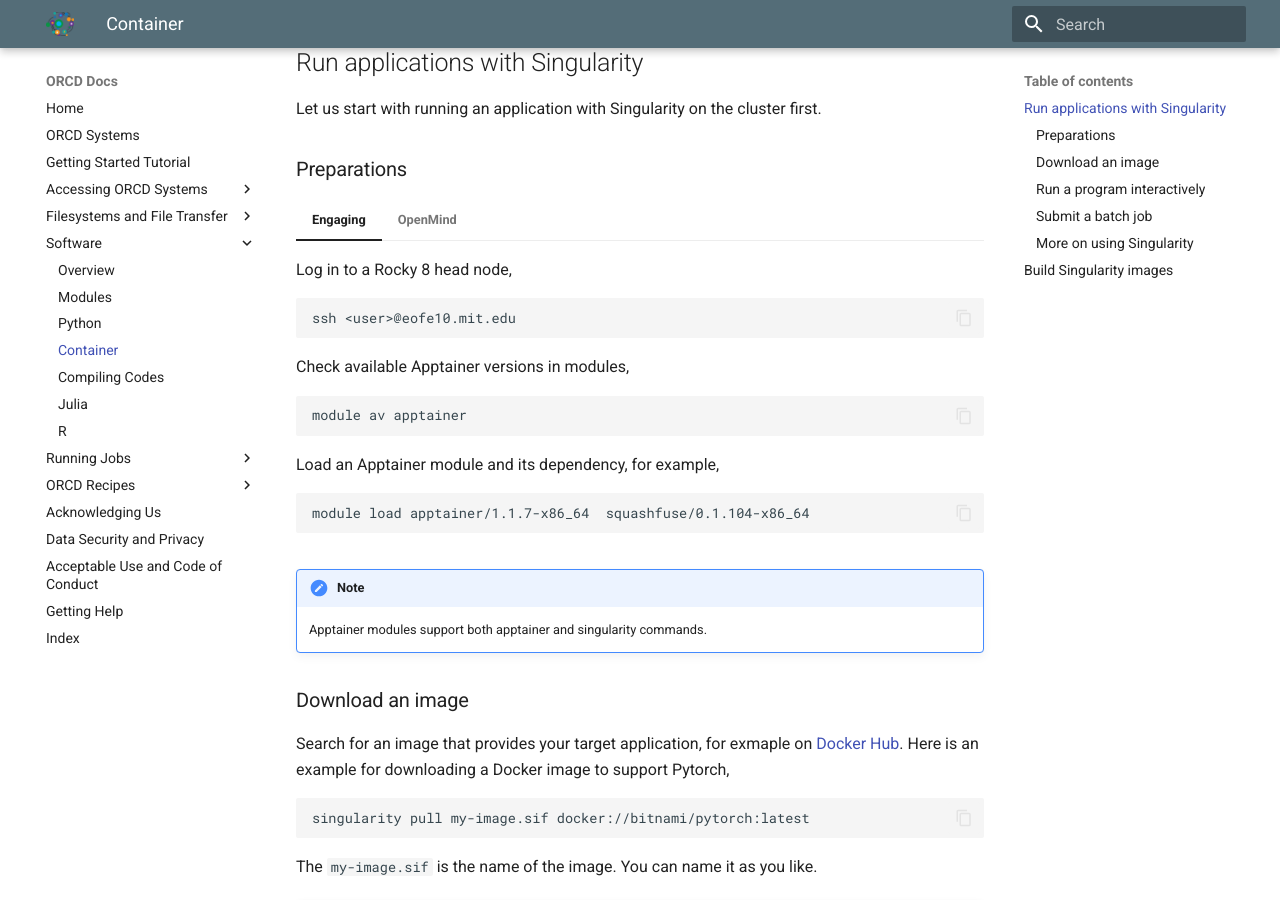
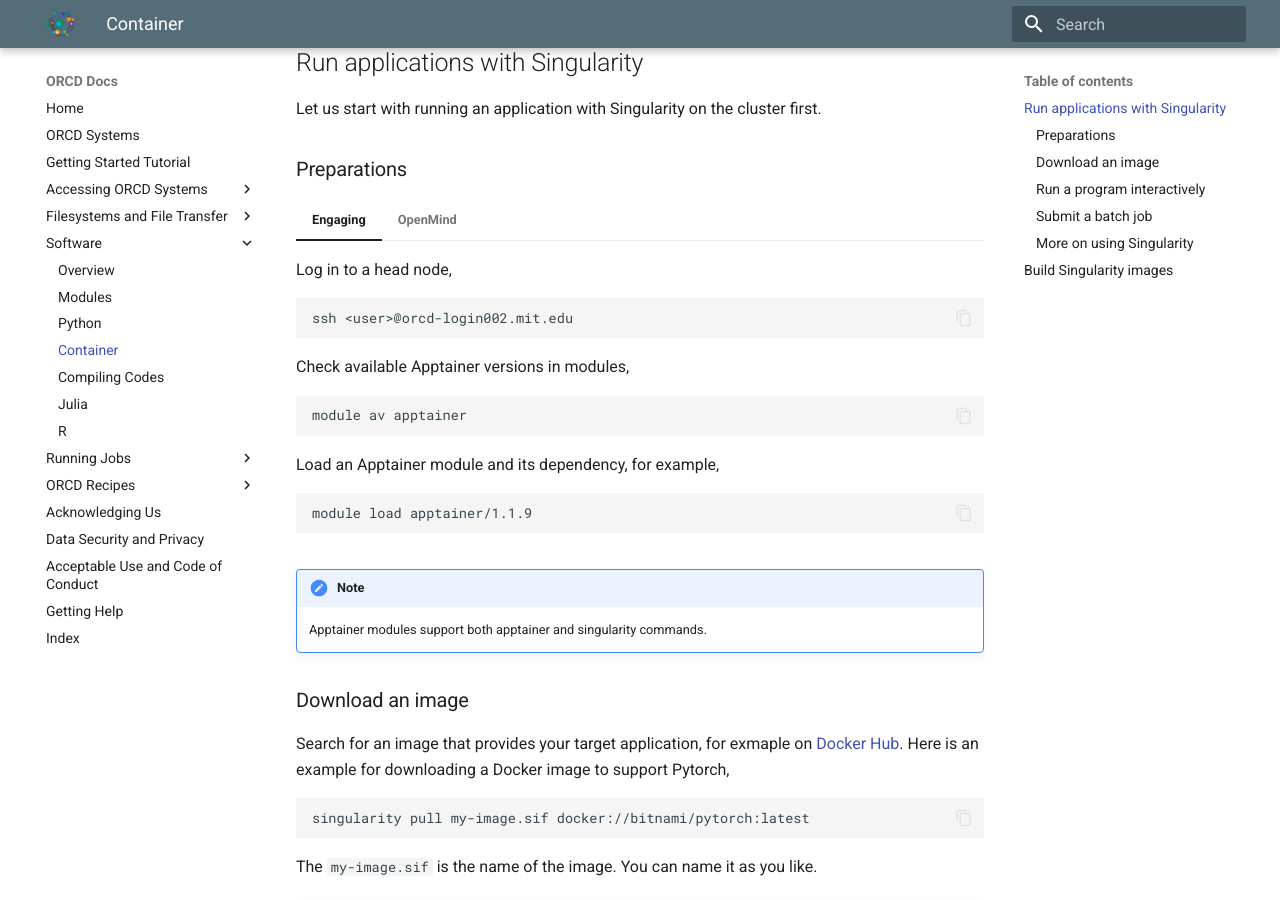
Before and after one commit to mit-orcd/orcd-docs-edit, an MkDocs documentation site: the page built from docs/software/apptainer.md, in a window 1280 px wide and 900 px high, scrolled down 1048 px. Built offline with MkDocs 1.6.1 and Material for MkDocs 9.7.7, drawn with Linux system fonts in a browser that asks for light colours; some of the changed text lies outside the part shown.

Commit message:
Update apptainer.md

````diff
--- a/docs/software/apptainer.md
+++ b/docs/software/apptainer.md
@@ -34,9 +34,9 @@ Let us start with running an application with Singularity on the cluster first.
 
 === "Engaging"
 
-     Log in to a Rocky 8 head node,
+     Log in to a head node,
      ```
-     ssh <user>@eofe10.mit.edu
+     ssh <user>@orcd-login002.mit.edu
      ```
      Check available Apptainer versions in modules,
      ```
@@ -44,7 +44,7 @@ Let us start with running an application with Singularity on the cluster first.
      ```
      Load an Apptainer module and its dependency, for example,
      ```
-     module load apptainer/1.1.7-x86_64  squashfuse/0.1.104-x86_64
+     module load apptainer/1.1.9
      ```
 
 === "OpenMind"
@@ -117,7 +117,7 @@ When the tests are completed, you can submit a batch job to run your program in
      #SBATCH -n 2                         # two CPU cores
      #SBATCH -p mit_normal     # a partition with Rocky 8 nodes
 
-     module load apptainer/1.1.7-x86_64 squashfuse/0.1.104-x86_64   # load modules
+     module load apptainer/1.1.9   # load modules
      singularity exec my-image.sif python my-code.py   # Run the program
      ```
 
@@ -177,7 +177,7 @@ The terms in `<>` are must-needed, while the terms in `[]` are optional, dependi
      #SBATCH --gres=gpu:1        # one GPU
      #SBATCH -p sched_mit_psfc_gpu_r8     # a partition with Rocky 8 nodes
 
-     module load apptainer/1.1.7-x86_64 squashfuse/0.1.104-x86_64   # load modules
+     module load apptainer/1.1.9   # load modules
      singularity exec --nv -B /nobakcup1,/pool001 my-image.sif python my-code.py   # Run the program
      ```
 
@@ -229,7 +229,10 @@ Type "help", "copyright", "credits" or "license" for more information.
 
 === "OpenMind"
 
-     The flags `--fakeroot --writable` is to enable the write permission to modify files in the container.
+     The flags `--fakeroot --writable` is to enable the write permission to modify files in the container. Get an interative session on node115 to obtain the `fackeroot` package.
+     ```
+     srun -t 120 -w node115 --pty bash
+     ```
 
     ??? note
         The `apt-get` command is to install software in the Ubuntu OS. This is supported by the by the `fakeroot` package, which is installed on node115 on OpenMind. Users need to install `fakeroot` in their home directories.
````
